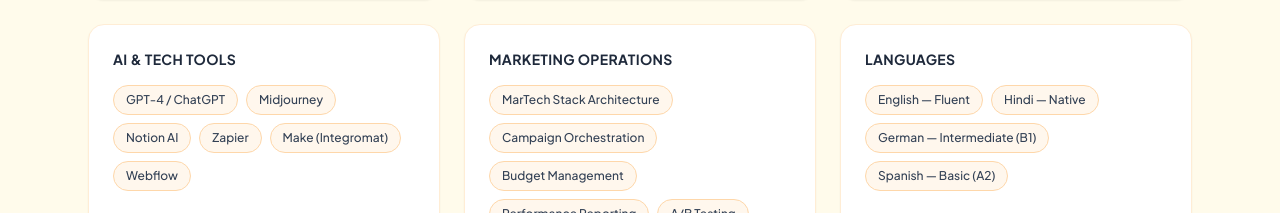
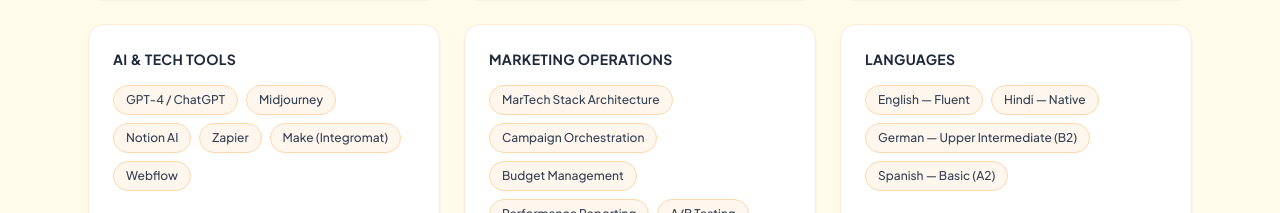
Before and after one commit to hamzeh-kizawi/Portofolio-Gourav-Batra, a React (Vite) app: page / in a window 1280 px wide. Shown: the part 10736-10949 px from the top of the page. Built offline with nearby package versions, Linux system fonts and the light colour scheme.

Commit message:
change german language

```diff
--- a/src/constants/content.js
+++ b/src/constants/content.js
@@ -275,7 +275,7 @@ export const skills = [
     items: [
       'English — Fluent',
       'Hindi — Native',
-      'German — Intermediate (B1)',
+      'German — Upper Intermediate (B2)',
       'Spanish — Basic (A2)',
     ],
   },
```
